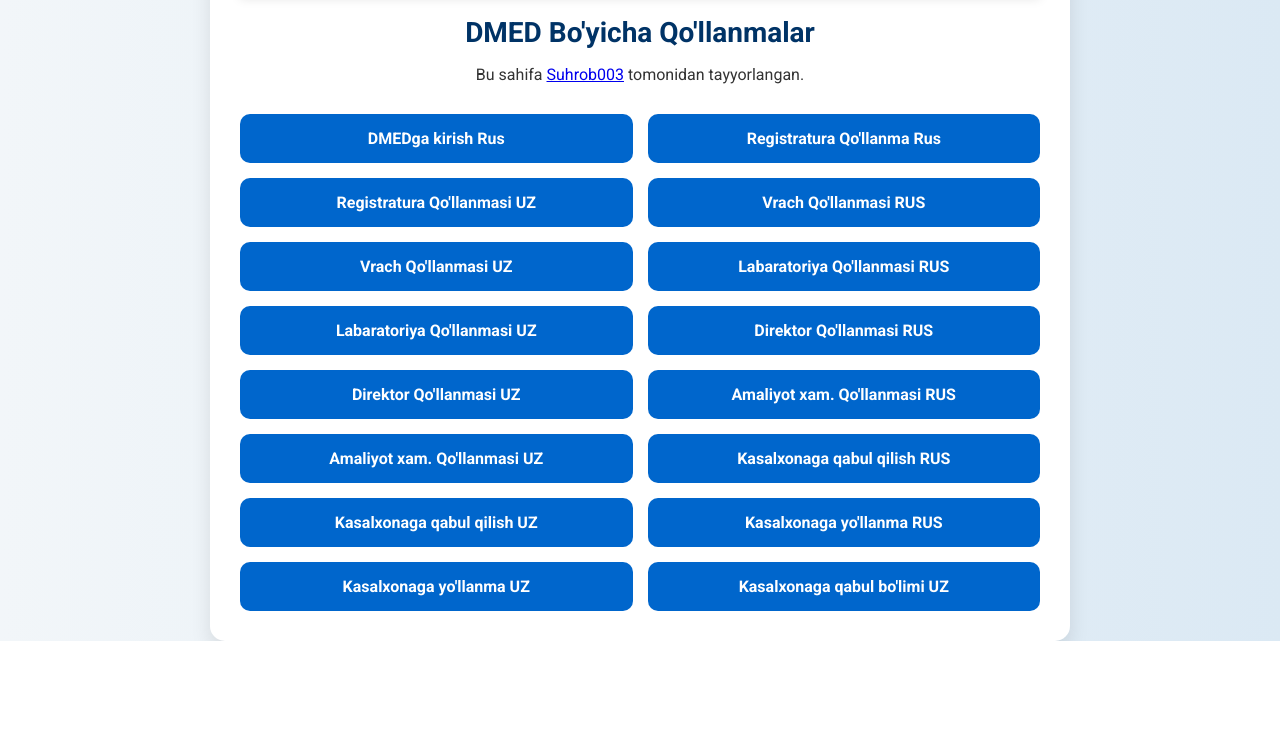
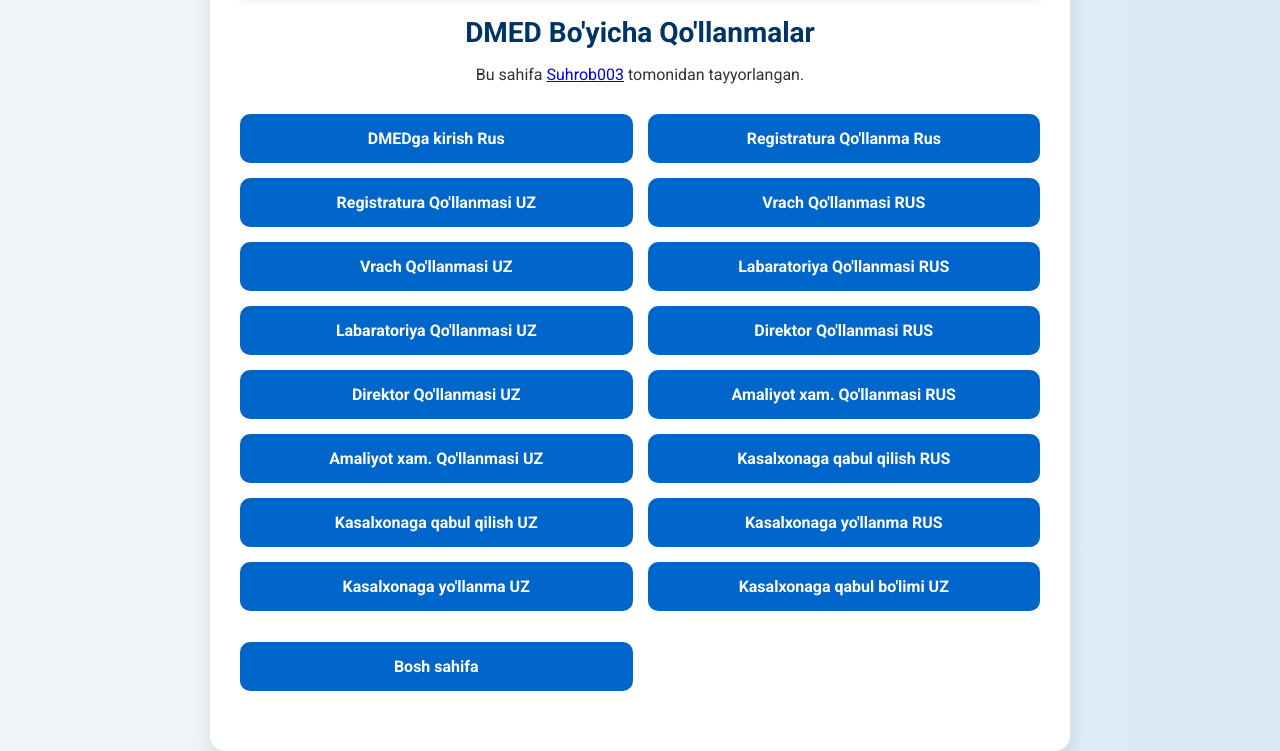
Before and after one commit to suhrobmuhamedov/Zapret, a plain HTML site: page dmed.html in a window 1280 px wide. Shown: the part 217-968 px from the top of the page. Before the commit the page ends 858 px from the top, so only its background shows below. Drawn offline with Linux system fonts and the light colour scheme.

Commit message:
azgina o'zgardi

```diff
--- a/dmed.html
+++ b/dmed.html
@@ -16,6 +16,7 @@
       align-items: flex-start;
       min-height: 100vh;
     }
+
     .header {
         display: flex;
         justify-content: center;
@@ -112,6 +113,7 @@
       <a href="http://dmed.cloudstudy.uz/apps/learn-course/lesson?courseId=39&lessonId=62" class="link-button" target="_blank">Kasalxonaga yo'llanma RUS</a>
       <a href="http://dmed.cloudstudy.uz/apps/learn-course/lesson?courseId=43&lessonId=76" class="link-button" target="_blank">Kasalxonaga yo'llanma UZ</a>
       <a href="http://dmed.cloudstudy.uz/apps/learn-course/lesson?courseId=44&lessonId=77" class="link-button" target="_blank">Kasalxonaga qabul bo'limi UZ</a>
+      <p><a href="index.html" class="link-button" target="_blank">Bosh sahifa</a></p>
     </div>
   </div>
 </body>
```
